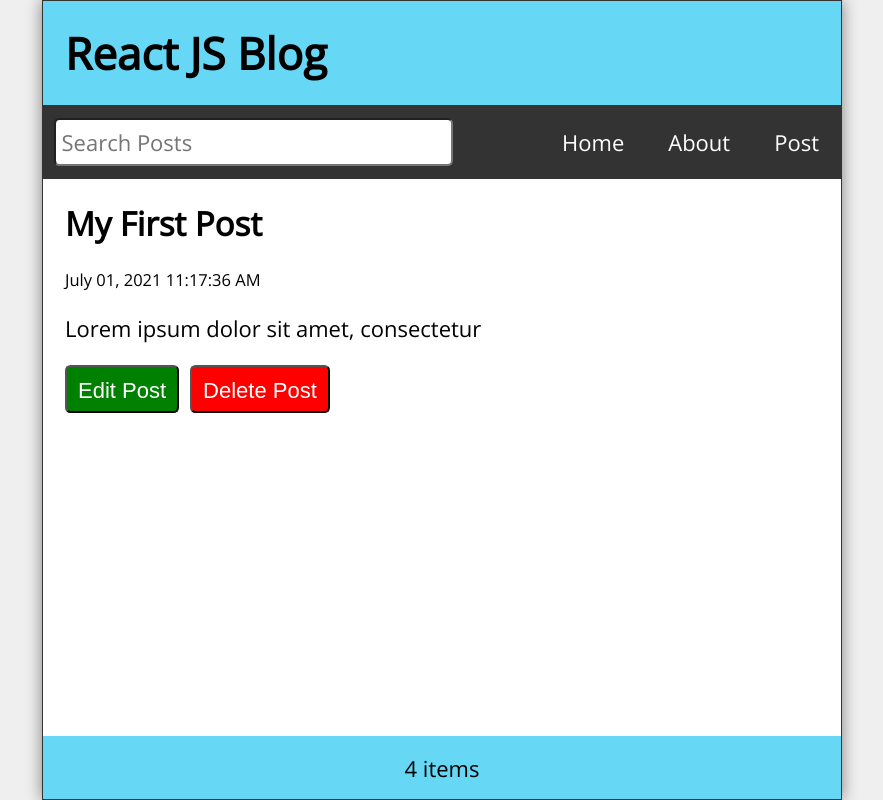
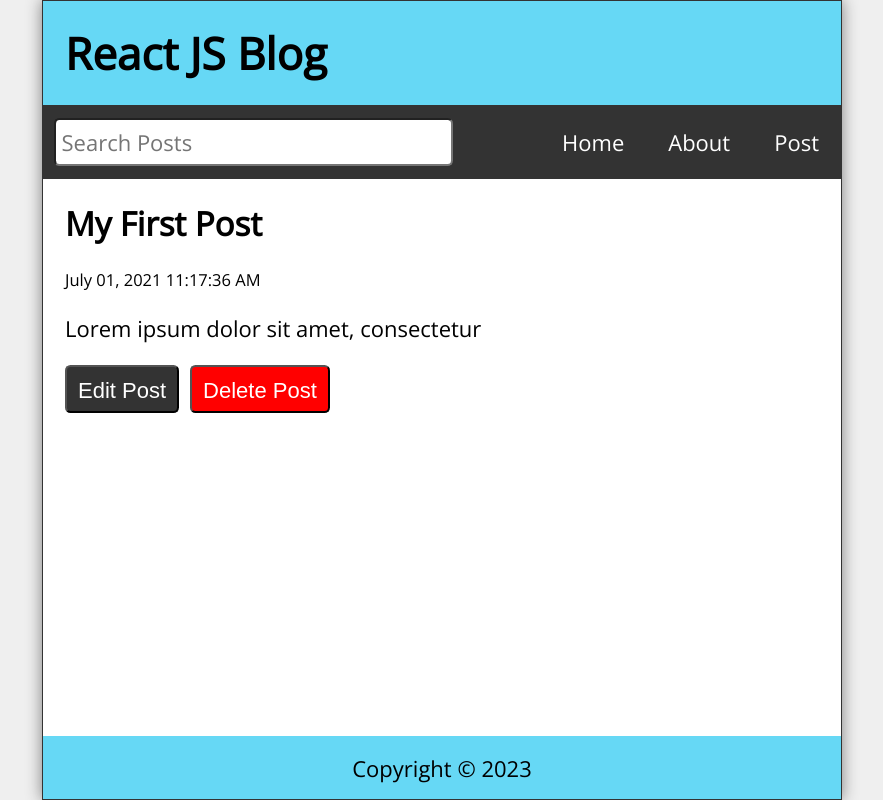
Before and after one commit to kpaccess/reactBlog-with-axios, a React (Vite) app: page /post/1 in a window 1280 px wide. Shown: the whole page, without its empty margins (198-1081 px from the left). Built offline with nearby package versions, Linux system fonts and the light colour scheme; data requests are answered from the project's data file.

Commit message:
style change and footer update

```diff
--- a/src/components/Footer.jsx
+++ b/src/components/Footer.jsx
@@ -1,11 +1,10 @@
 import React from 'react';
 
 const Footer = ({ length }) => {
+  const date = new Date();
   return (
     <footer className="Footer">
-      <p>
-        {length} {length > 1 ? 'items' : 'item'}{' '}
-      </p>
+      <p>Copyright &copy; {date.getFullYear()}</p>
     </footer>
   );
 };
--- a/src/index.css
+++ b/src/index.css
@@ -232,16 +232,15 @@ body {
   font-size: 1rem;
   color: #fff;
   cursor: pointer;
+  margin-right: 0.5rem;
 }
 
 .PostPage .deleteButton {
   background-color: red;
-  cursor: pointer;
 }
 
 .PostPage .editButton {
-  margin-right: 0.5rem;
-  background-color: green;
+  background-color: #333;
 }
 
 .statusMsg {
```
